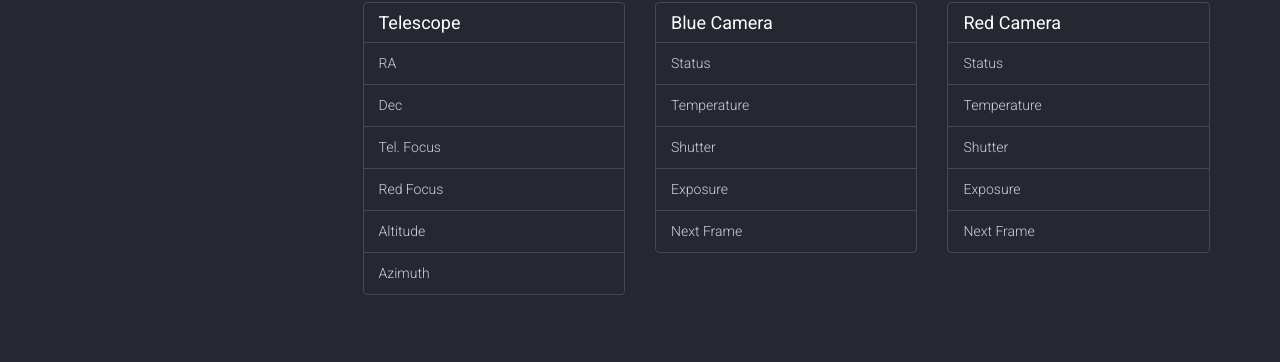
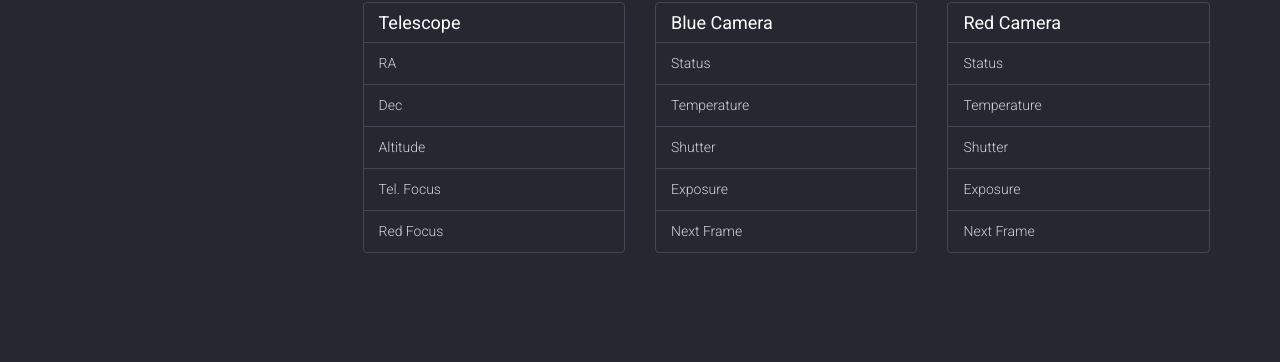
Before and after one commit to warwick-one-metre/dashboard, a Jekyll site: the page built from onemetre/index.html, in a window 1280 px wide. Shown: the part 539-901 px from the top of the page. Built offline with Jekyll 4.4.1, drawn with Linux system fonts in a browser that asks for light colours; some of the changed lines change nothing that is shown.

Commit message:
Remove tel azimuth from dashboard.

```diff
--- a/js/dashboard.js
+++ b/js/dashboard.js
@@ -158,7 +158,6 @@ var telescopeFields = {
   'ra': telRA,
   'dec': telDec,
   'alt': telAlt,
-  'az': telAz,
   'focus': telFocus
 }
 
@@ -184,10 +183,6 @@ function telDec(data) {
 
 function telAlt(data) {
   return [(data['alt'] * 180 / Math.PI).toFixed(1) + 'º']
-}
-
-function telAz(data) {
-  return [(data['az'] * 180 / Math.PI).toFixed(1) + 'º']
 }
 
 function telFocus(data) {
--- a/onemetre/index.html
+++ b/onemetre/index.html
@@ -73,10 +73,9 @@ permalink: /onemetre/
       <h4 class="list-group-header">Telescope</h4>
       <span id="telescope-ra" class="list-group-item">RA</span>
       <span id="telescope-dec" class="list-group-item">Dec</span>
+      <span id="telescope-alt" class="list-group-item">Altitude</span>
       <span id="telescope-focus" class="list-group-item">Tel. Focus</span>
       <span id="telescope-red-focus" class="list-group-item">Red Focus</span>
-      <span id="telescope-alt" class="list-group-item">Altitude</span>
-      <span id="telescope-az" class="list-group-item">Azimuth</span>
     </div>
   </div>
   <div class="col-md-4">
```
